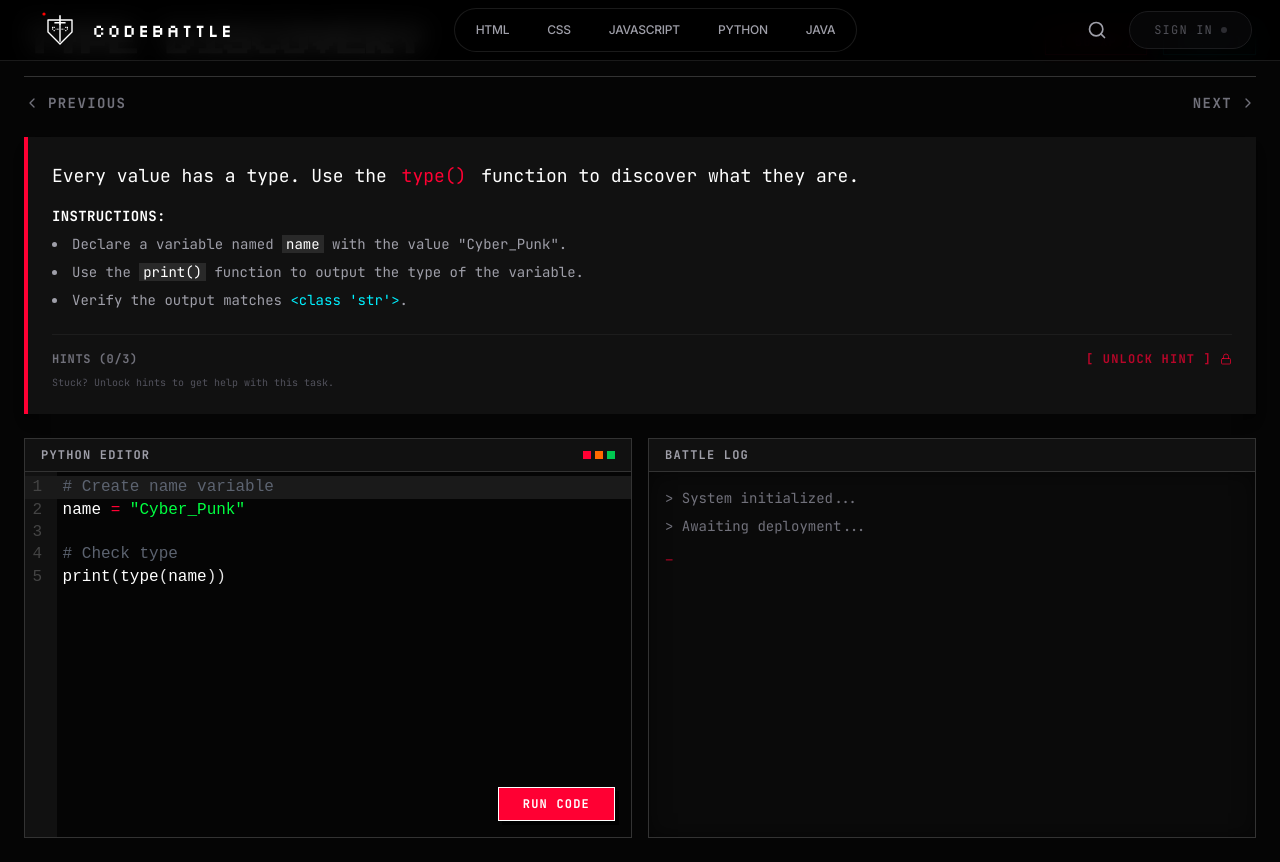
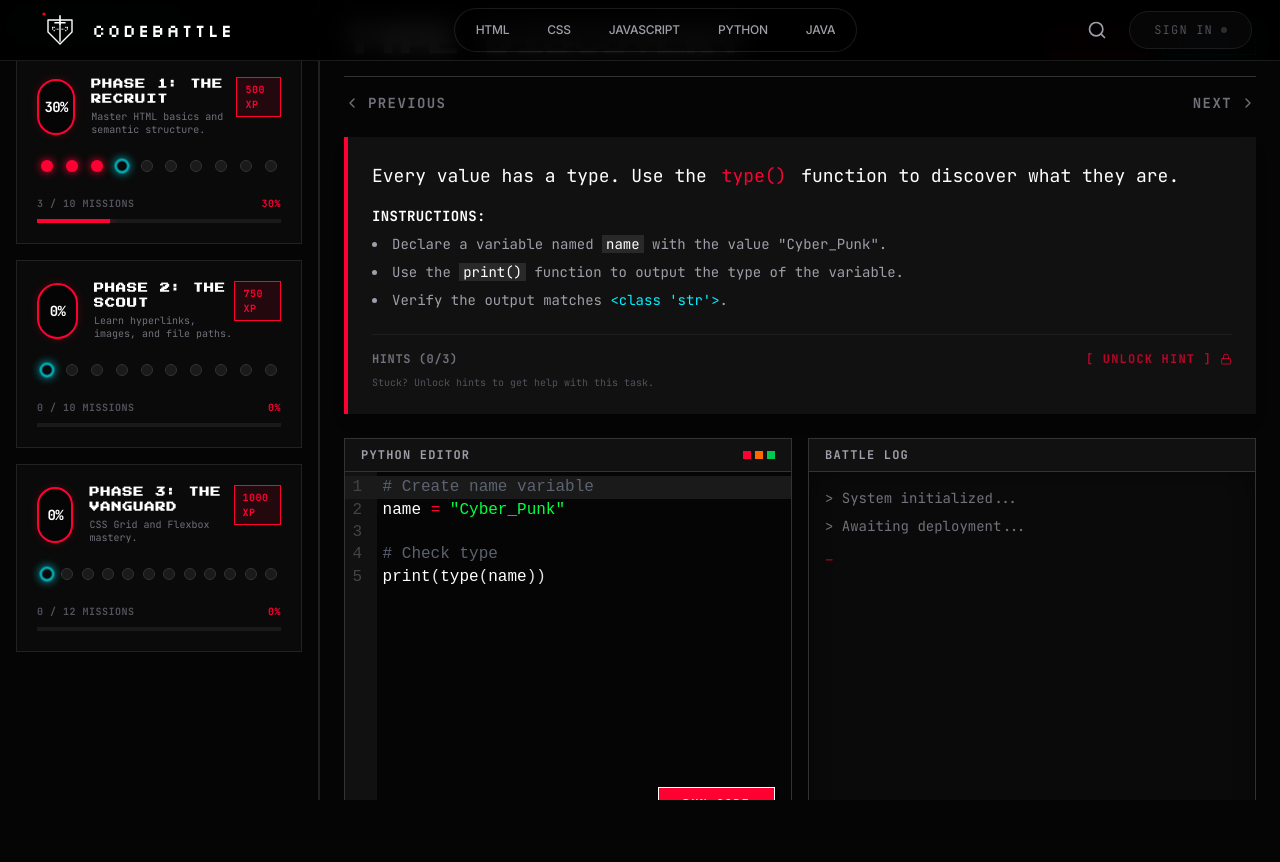
Before and after one commit to sumitkumards07/CodeBattel, a Next.js app: page /campaign/python/type-discovery in a window 1280 px wide. After the commit the page ends 800 px from the top, so only its background shows below. Built offline with nearby package versions, Linux system fonts and the light colour scheme.

Commit message:
Add CurriculumSidebar to Python Type Discovery Challenge

```diff
--- a/components/battle/TypeDiscoveryChallenge.tsx
+++ b/components/battle/TypeDiscoveryChallenge.tsx
@@ -6,6 +6,7 @@ import { python } from "@codemirror/lang-python";
 import { cyberpunkTheme } from "@/components/battle/CyberpunkTheme"; // Reusing our custom theme
 import { ChevronLeft, ChevronRight, Lock, Unlock } from "lucide-react";
 import Link from "next/link";
+import CurriculumSidebar from "@/components/battle/CurriculumSidebar";
 
 export default function TypeDiscoveryChallenge() {
     const [code, setCode] = useState(`# Create name variable\nname = "Cyber_Punk"\n\n# Check type\nprint(type(name))`);
@@ -25,7 +26,15 @@ export default function TypeDiscoveryChallenge() {
     };
 
     return (
-        <div className="min-h-screen bg-[#050505] text-gray-300 font-mono p-6 flex flex-col gap-6 selection:bg-[#FF0033] selection:text-white">
+        <div className="flex h-screen bg-[#050505] text-gray-300 font-mono selection:bg-[#FF0033] selection:text-white overflow-hidden">
+
+            {/* Left Sidebar */}
+            <div className="w-80 flex-shrink-0 border-r border-white/10 bg-[#080808]">
+                <CurriculumSidebar />
+            </div>
+
+            {/* Main Content Area */}
+            <div className="flex-1 flex flex-col p-6 gap-6 overflow-y-auto">
 
                 {/* Section 1: Header & Navigation */}
                 <header className="flex flex-col gap-4">
@@ -158,5 +167,6 @@ export default function TypeDiscoveryChallenge() {
 
                 </section>
             </div>
+        </div>
     );
 }
```
Lines whose indentation alone changed are shown as unchanged.
